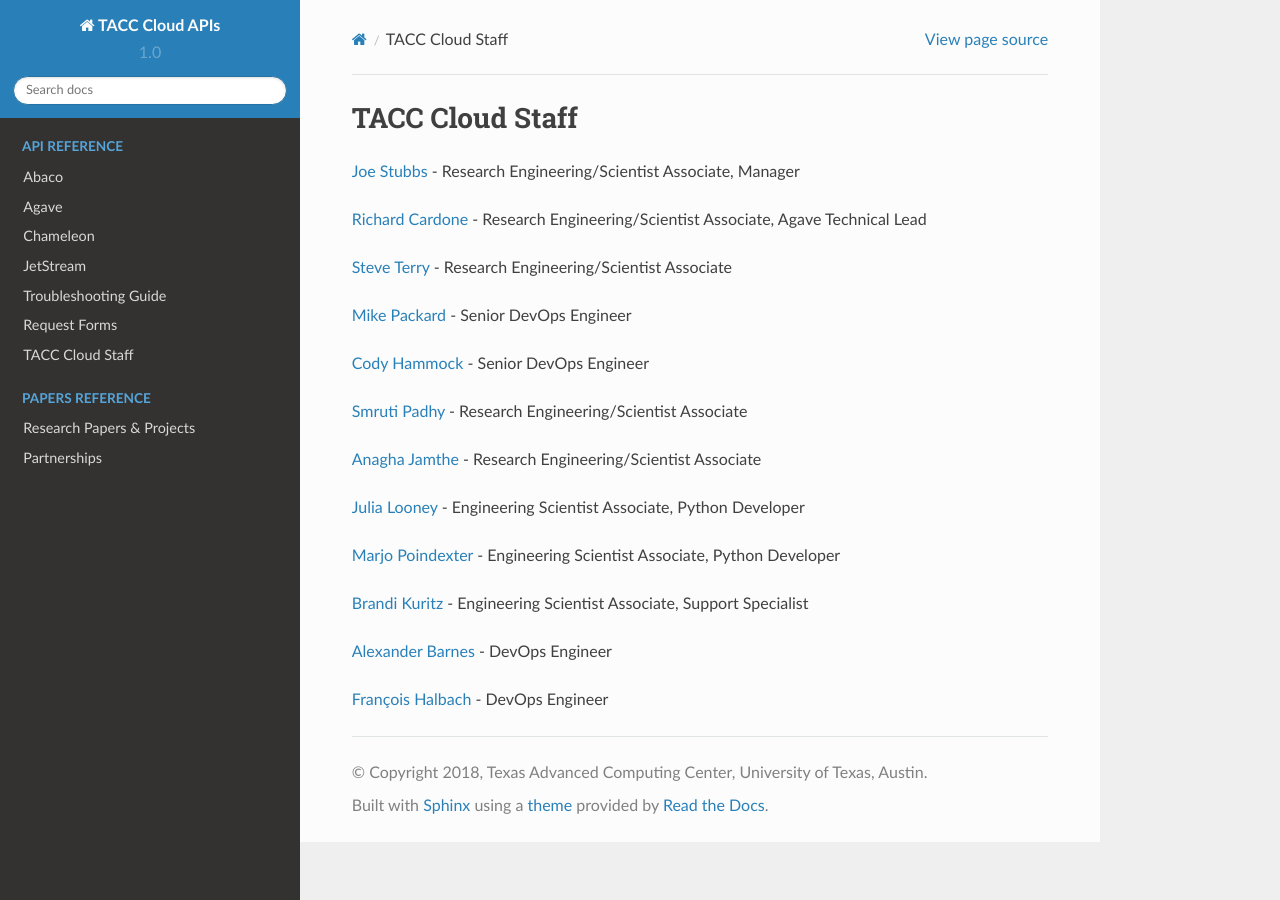
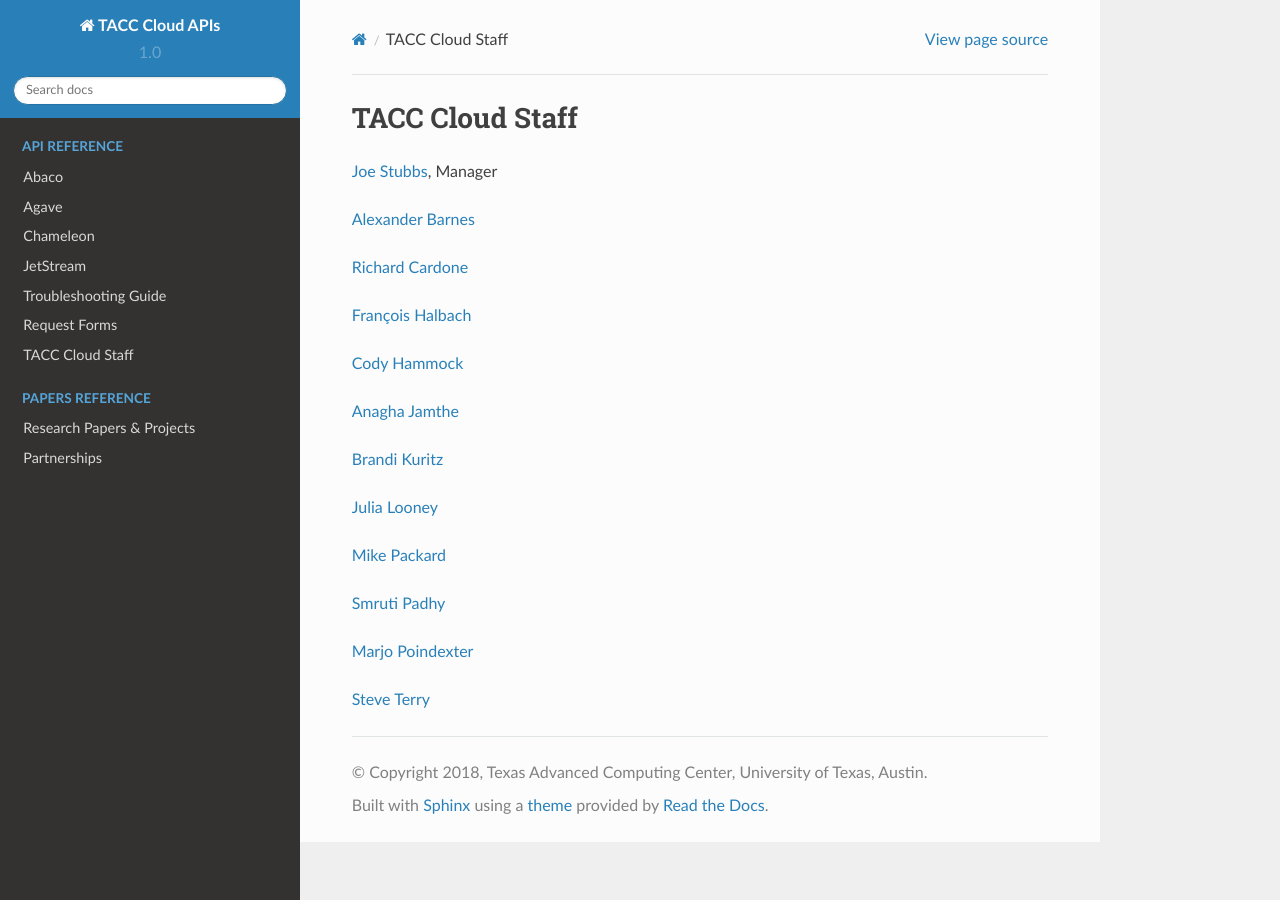
Before and after one commit to TACC-Cloud/tacc-cloud-docs, a Sphinx documentation site: the page built from docs/resources/staff.rst, in a window 1280 px wide. Built offline with Sphinx 7.4.7 and the Read the Docs theme 2.0.0, drawn with Linux system fonts in a browser that asks for light colours.

Commit message:
Update staff.rst

```diff
--- a/docs/resources/staff.rst
+++ b/docs/resources/staff.rst
@@ -5,36 +5,28 @@
 TACC Cloud Staff
 ================
 
-`Joe Stubbs <https://www.tacc.utexas.edu/about/directory/joe-stubbs>`_ - Research Engineering/Scientist Associate, Manager
+`Joe Stubbs <https://www.tacc.utexas.edu/about/directory/joe-stubbs>`_, Manager
 
 
-`Richard Cardone <https://www.tacc.utexas.edu/about/directory/richard-cardone>`_ - Research Engineering/Scientist Associate, Agave Technical Lead
 
-`Steve Terry <https://www.tacc.utexas.edu/about/directory/steve-terry>`_ - Research Engineering/Scientist Associate
+`Alexander Barnes <https://www.tacc.utexas.edu/about/directory/alexander-barnes>`_
 
+`Richard Cardone <https://www.tacc.utexas.edu/about/directory/richard-cardone>`_
 
-`Mike Packard <https://www.tacc.utexas.edu/about/directory/mike-packard>`_ - Senior DevOps Engineer
+`François Halbach <https://www.tacc.utexas.edu/about/directory/francois-halbach>`_
 
+`Cody Hammock <https://www.tacc.utexas.edu/about/directory/cody-hammock>`_
 
-`Cody Hammock <https://www.tacc.utexas.edu/about/directory/cody-hammock>`_ - Senior DevOps Engineer
+`Anagha Jamthe <https://www.tacc.utexas.edu/about/directory/anagha-jamthe>`_
 
+`Brandi Kuritz <https://www.tacc.utexas.edu/about/directory/brandi-kuritz>`_
 
-`Smruti Padhy <https://www.tacc.utexas.edu/about/directory/smruti-padhy>`_ - Research Engineering/Scientist Associate
+`Julia Looney <https://www.tacc.utexas.edu/about/directory/julia-looney>`_
 
+`Mike Packard <https://www.tacc.utexas.edu/about/directory/mike-packard>`_
 
-`Anagha Jamthe <https://www.tacc.utexas.edu/about/directory/anagha-jamthe>`_ - Research Engineering/Scientist Associate
+`Smruti Padhy <https://www.tacc.utexas.edu/about/directory/smruti-padhy>`_
 
+`Marjo Poindexter <https://www.tacc.utexas.edu/about/directory/marjo-poindexter>`_
 
-`Julia Looney <https://www.tacc.utexas.edu/about/directory/julia-looney>`_ - Engineering Scientist Associate, Python Developer
-
-
-`Marjo Poindexter <https://www.tacc.utexas.edu/about/directory/marjo-poindexter>`_ - Engineering Scientist Associate, Python Developer
-
-
-`Brandi Kuritz <https://www.tacc.utexas.edu/about/directory/brandi-kuritz>`_ - Engineering Scientist Associate, Support Specialist
-
-
-`Alexander Barnes <https://www.tacc.utexas.edu/about/directory/alexander-barnes>`_ - DevOps Engineer
-
-
-`François Halbach <https://www.tacc.utexas.edu/about/directory/francois-halbach>`_ - DevOps Engineer
+`Steve Terry <https://www.tacc.utexas.edu/about/directory/steve-terry>`_
```
